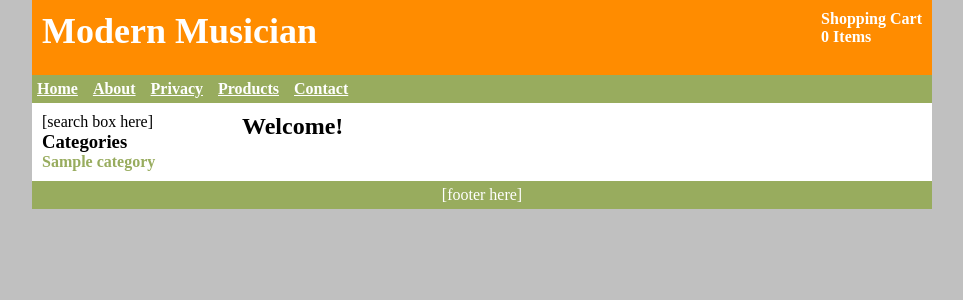
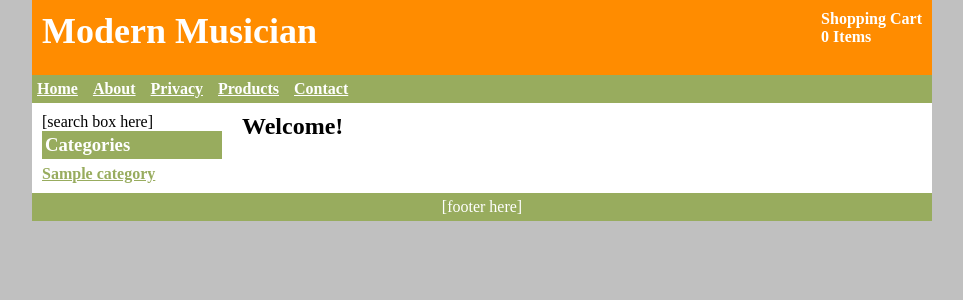
Before and after one commit to thanhchauns2/Beginning-Django-E-Commerce, a Django app: page / in a window 1280 px wide. Shown: the top 300 px of the page, without its empty margins (158-1121 px from the left). Run offline with Django 4.2, Linux system fonts and the light colour scheme; tables that the repository leaves empty hold one stand-in row (values such as "Sample post").

Commit message:
Page 125

```diff
--- a/ecomstore/catalog/catalog_tags.py
+++ b/ecomstore/catalog/catalog_tags.py
@@ -1,9 +1,26 @@
 from django import template
 from cart import cart
+from catalog.models import Category
+from django.contrib.flatpages.models import FlatPage
 
 register = template.Library()
+
 
 @register.inclusion_tag("tags/cart_box.html")
 def cart_box(request):
     cart_item_count = cart.cart_distinct_item_count(request)
-    return {'cart_item_count': cart_item_count }
+    return {'cart_item_count': cart_item_count}
+
+
+@register.inclusion_tag("tags/category_list.html")
+def category_list(request_path):
+    active_categories = Category.objects.filter(is_active=True)
+    return {
+        'active_categories': active_categories,
+        'request_path': request_path
+    }
+
+@register.inclusion_tag("tags/footer.html")
+def footer_links():
+    flatpage_list = FlatPage.objects.all()
+    return {'flatpage_list': flatpage_list }
--- a/ecomstore/catalog/templates/tags/category_list.html
+++ b/ecomstore/catalog/templates/tags/category_list.html
@@ -1,4 +1,18 @@
 <h3>Categories</h3>
-{% for c in active_categories %}
-    <a href="{{ c.get_absolute_url }}">{{ c.name }}</a><br />
-{% endfor %}
+<ul id="categories">
+
+    {% with active_categories as cats %}
+    {% for c in cats %}
+    <li>
+        {% if c.get_absolute_url == request_path %}
+            {{ c.name }}
+            <br />
+        {% else %}
+            <a href="{{ c.get_absolute_url }}" class="category">{{ c.name }}</a>
+            <br />
+        {% endif %}
+    </li>
+    {% endfor %}
+    {% endwith %}
+
+</ul>
--- a/ecomstore/ecomstore/settings.py
+++ b/ecomstore/ecomstore/settings.py
@@ -54,6 +54,8 @@ INSTALLED_APPS = [
     'django.contrib.sessions',
     'django.contrib.messages',
     'django.contrib.staticfiles',
+    'django.contrib.sites',
+    'django.contrib.flatpages',
     'catalog',
     'dblog',
     'utils',
@@ -69,6 +71,7 @@ MIDDLEWARE = [
     'django.contrib.auth.middleware.AuthenticationMiddleware',
     'django.contrib.messages.middleware.MessageMiddleware',
     'django.middleware.clickjacking.XFrameOptionsMiddleware',
+    'django.contrib.flatpages.middleware.FlatpageFallbackMiddleware',
     # 'dblog.DBLogMiddleware',
 ]
 
--- a/ecomstore/main/templates/main/catalog.html
+++ b/ecomstore/main/templates/main/catalog.html
@@ -21,7 +21,7 @@
             <div class="sidebarIEPadder">
                 [search box here]
                 <br/>
-                {% include "tags/category_list.html" %}
+                {% category_list request.path %}
             </div>
         </div>
         <div id="content">
--- a/ecomstore/mystaticfiles/css.css
+++ b/ecomstore/mystaticfiles/css.css
@@ -141,3 +141,26 @@ table#shopping_cart th.right, td.right{
 a.cart{
      color:DarkOrange;
 }
+h3{
+    background-color:#98AC5E;
+    color:White;
+    padding:3px;
+    margin-bottom:6px;
+   }
+   ul#categories{
+    list-style:none;
+   }
+   ul#categories li{
+    font-weight:bold;
+    color:#616161;
+   }
+   ul#categories li a{
+    text-decoration:underline;
+   }
+   div#footer a{
+    color:White;
+    font-size:small;
+    text-decoration:underline;
+    font-weight:normal;
+    margin-right:10px;
+   }
```
